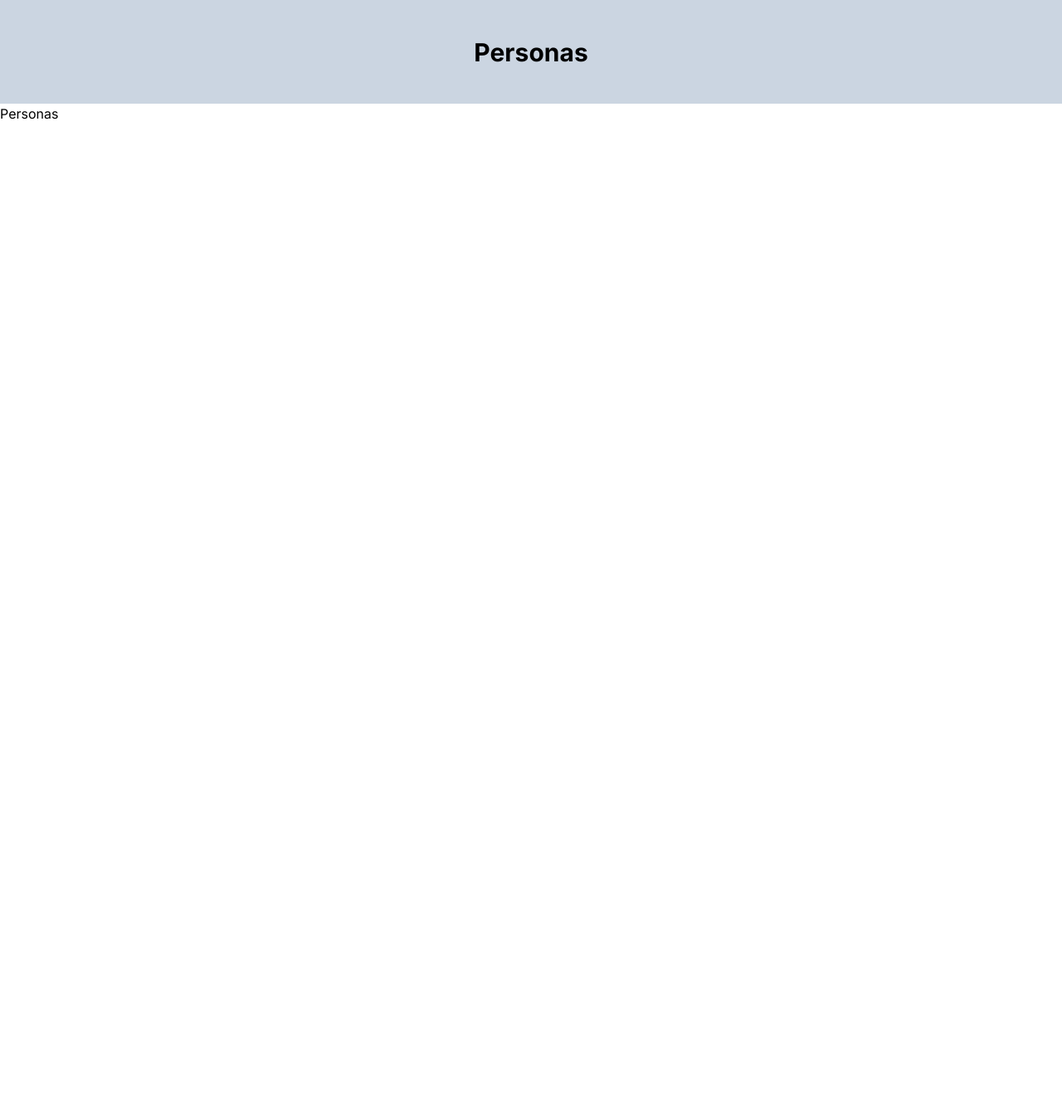
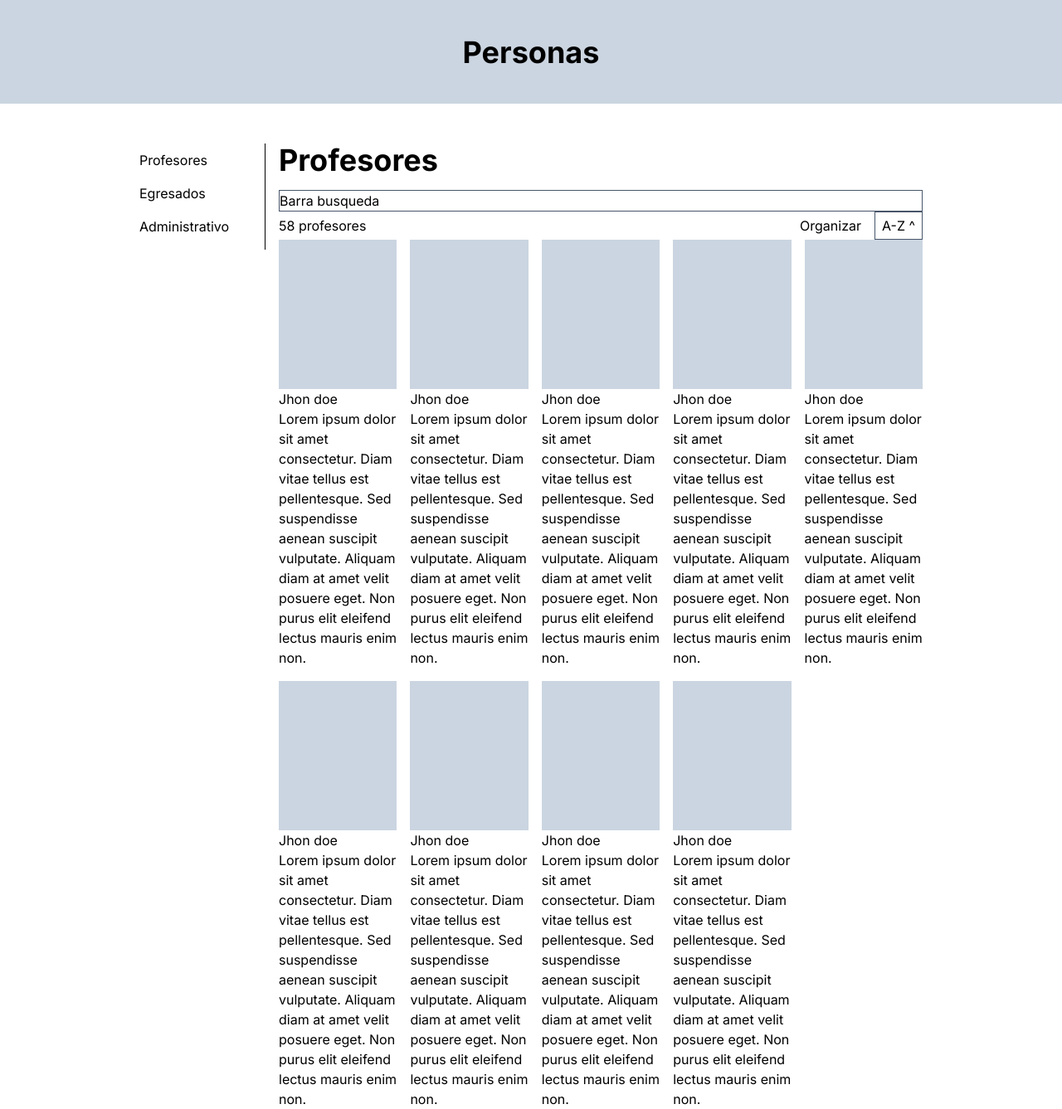
Before and after one commit to LideEieUcv/eie-frontend, a Next.js app: page /personas in a window 1280 px wide. Shown: the whole page at 83% size. Before the commit the page ends 800 px from the top, so only its background shows below. Built offline with nearby package versions, Linux system fonts and the light colour scheme.

Commit message:
feat: people page first draft

```diff
--- a/app/personas/layout.tsx
+++ b/app/personas/layout.tsx
@@ -7,7 +7,7 @@ const PeopleLayout = ({
     <div className="w-full">
       {/* TODO: component de header */}
       <header className="flex h-[125px] w-full bg-slate-300">
-        <h1 className="m-auto text-3xl font-bold">Personas</h1>
+        <h1 className="m-auto text-4xl font-bold">Personas</h1>
       </header>
       {children}
     </div>
--- a/app/personas/page.tsx
+++ b/app/personas/page.tsx
@@ -1,3 +1,107 @@
 export default function Page() {
-    return <p>Personas</p>;
-  }
+  return (
+    <div className="grid-cols-1/5  mx-40 mt-12 grid">
+      {/* Componente de navegacion lateral */}
+      <ul className="flex h-fit flex-col border-r border-black pb-2">
+        <li className="px-2 py-2 hover:bg-slate-100">Profesores</li>
+        <li className="px-2 py-2 hover:bg-slate-100">Egresados</li>
+        <li className="px-2 py-2 hover:bg-slate-100">Administrativo</li>
+      </ul>
+      <main className="px-2 pl-4">
+        <h3 className="mb-4 text-4xl font-bold">Profesores</h3>
+        <div className="w-full border border-slate-600">Barra busqueda</div>
+        <div className="flex w-full items-center justify-between">
+          <p>58 profesores</p>{' '}
+          <div className="flex items-center justify-between gap-4">
+            <p>Organizar</p> <div className="border border-slate-600 px-2 py-1">A-Z ^</div>
+          </div>
+        </div>
+        <section className="grid grid-flow-row grid-cols-5 gap-4">
+          <article className="">
+            <div className="h-[180px] w-full bg-slate-300"></div>
+            <h5>Jhon doe</h5>
+            <p>
+              Lorem ipsum dolor sit amet consectetur. Diam vitae tellus est pellentesque. Sed
+              suspendisse aenean suscipit vulputate. Aliquam diam at amet velit posuere eget. Non
+              purus elit eleifend lectus mauris enim non.
+            </p>
+          </article>
+
+          <article className="">
+            <div className="h-[180px] w-full bg-slate-300"></div>
+            <h5>Jhon doe</h5>
+            <p>
+              Lorem ipsum dolor sit amet consectetur. Diam vitae tellus est pellentesque. Sed
+              suspendisse aenean suscipit vulputate. Aliquam diam at amet velit posuere eget. Non
+              purus elit eleifend lectus mauris enim non.
+            </p>
+          </article>
+
+          <article className="">
+            <div className="h-[180px] w-full bg-slate-300"></div>
+            <h5>Jhon doe</h5>
+            <p>
+              Lorem ipsum dolor sit amet consectetur. Diam vitae tellus est pellentesque. Sed
+              suspendisse aenean suscipit vulputate. Aliquam diam at amet velit posuere eget. Non
+              purus elit eleifend lectus mauris enim non.
+            </p>
+          </article>
+          <article className="">
+            <div className="h-[180px] w-full bg-slate-300"></div>
+            <h5>Jhon doe</h5>
+            <p>
+              Lorem ipsum dolor sit amet consectetur. Diam vitae tellus est pellentesque. Sed
+              suspendisse aenean suscipit vulputate. Aliquam diam at amet velit posuere eget. Non
+              purus elit eleifend lectus mauris enim non.
+            </p>
+          </article>
+          <article className="">
+            <div className="h-[180px] w-full bg-slate-300"></div>
+            <h5>Jhon doe</h5>
+            <p>
+              Lorem ipsum dolor sit amet consectetur. Diam vitae tellus est pellentesque. Sed
+              suspendisse aenean suscipit vulputate. Aliquam diam at amet velit posuere eget. Non
+              purus elit eleifend lectus mauris enim non.
+            </p>
+          </article>
+          <article className="">
+            <div className="h-[180px] w-full bg-slate-300"></div>
+            <h5>Jhon doe</h5>
+            <p>
+              Lorem ipsum dolor sit amet consectetur. Diam vitae tellus est pellentesque. Sed
+              suspendisse aenean suscipit vulputate. Aliquam diam at amet velit posuere eget. Non
+              purus elit eleifend lectus mauris enim non.
+            </p>
+          </article>
+          <article className="">
+            <div className="h-[180px] w-full bg-slate-300"></div>
+            <h5>Jhon doe</h5>
+            <p>
+              Lorem ipsum dolor sit amet consectetur. Diam vitae tellus est pellentesque. Sed
+              suspendisse aenean suscipit vulputate. Aliquam diam at amet velit posuere eget. Non
+              purus elit eleifend lectus mauris enim non.
+            </p>
+          </article>
+          <article className="">
+            <div className="h-[180px] w-full bg-slate-300"></div>
+            <h5>Jhon doe</h5>
+            <p>
+              Lorem ipsum dolor sit amet consectetur. Diam vitae tellus est pellentesque. Sed
+              suspendisse aenean suscipit vulputate. Aliquam diam at amet velit posuere eget. Non
+              purus elit eleifend lectus mauris enim non.
+            </p>
+          </article>
+          <article className="">
+            <div className="h-[180px] w-full bg-slate-300"></div>
+            <h5>Jhon doe</h5>
+            <p>
+              Lorem ipsum dolor sit amet consectetur. Diam vitae tellus est pellentesque. Sed
+              suspendisse aenean suscipit vulputate. Aliquam diam at amet velit posuere eget. Non
+              purus elit eleifend lectus mauris enim non.
+            </p>
+          </article>
+        </section>
+      </main>
+    </div>
+  );
+}
```
